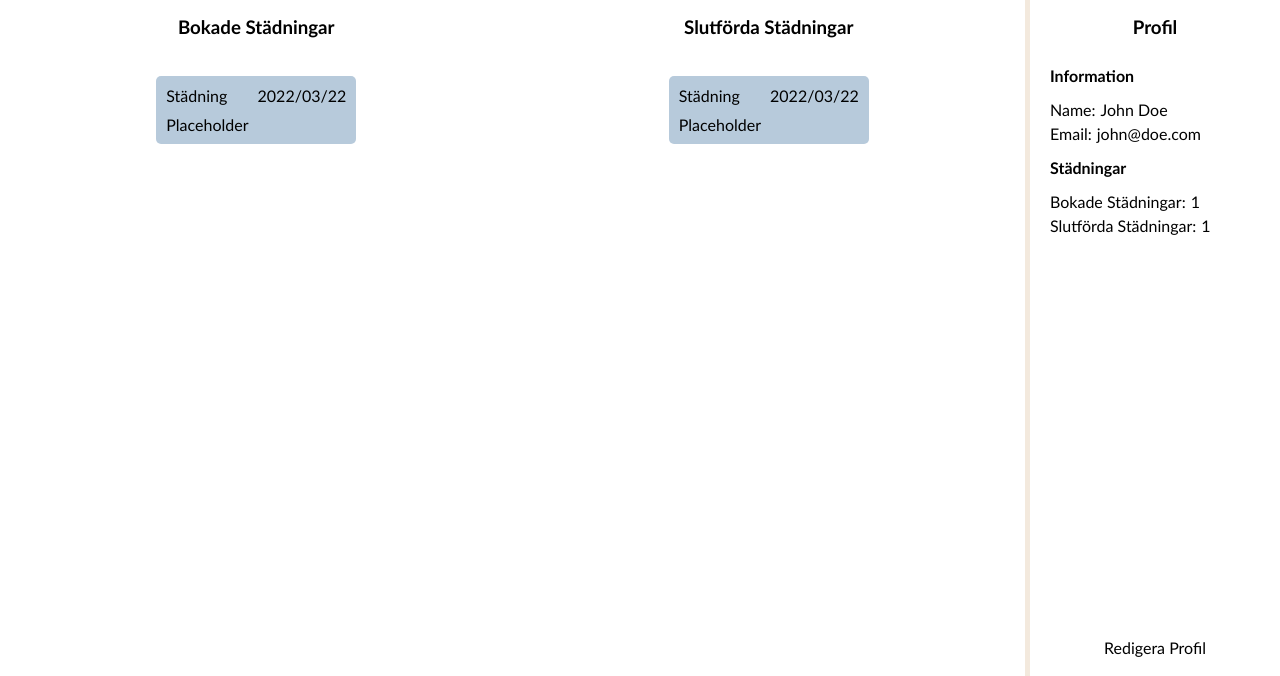
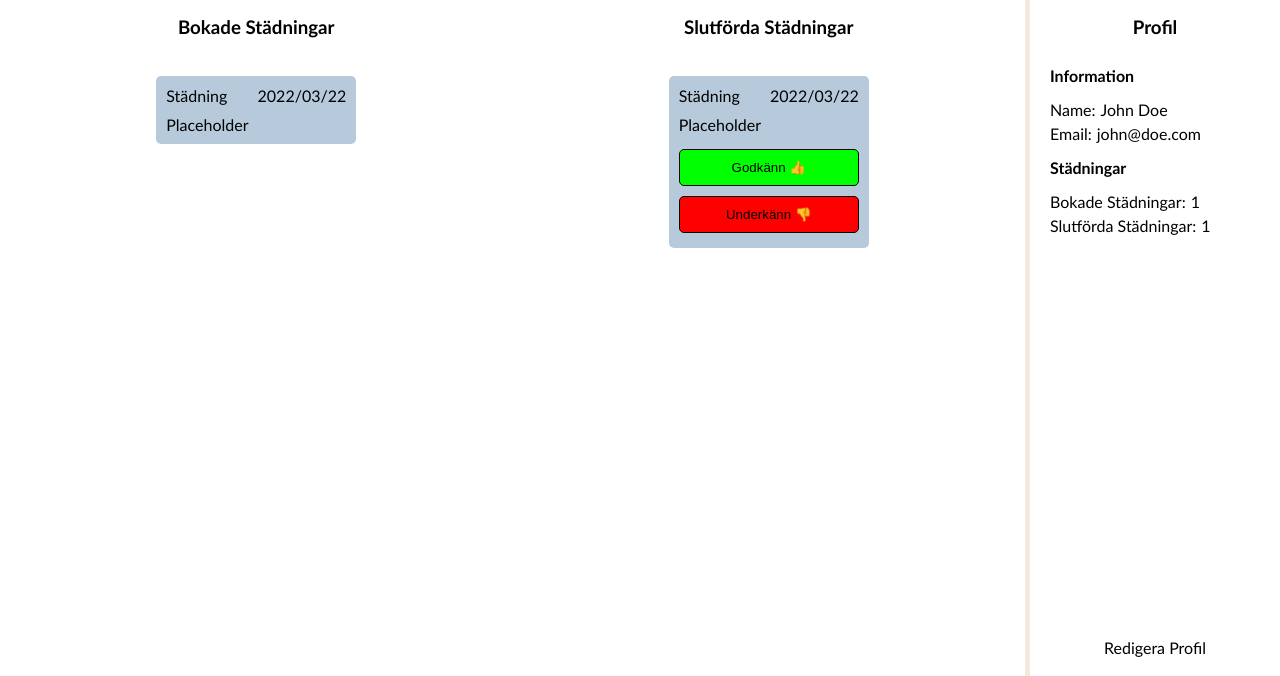
Before and after one commit to elilyx10/Case-StadaFint-Grupp10, a website: page src/profile.html in a window 1280 px wide. Shown: the part 124-800 px from the top of the page. Drawn offline with nearby package versions, Linux system fonts and the light colour scheme; files that its build step writes are made by us from their sources.

Commit message:
added accept and deny buttons to finished cleaning

```diff
--- a/src/profile.html
+++ b/src/profile.html
@@ -64,6 +64,10 @@
               <div class="completed-cleaning__container__item__lower">
                 <p>Placeholder</p>
               </div>
+              <div class="accept-deny-container">
+                <button class="accept-btn btn">Godkänn 👍</button>
+                <button class="deny-btn btn">Underkänn 👎</button>
+            </div>
             </div>
             <!-- Slut Enskilt "kort" -->
           </div>
--- a/src/scss/pages/_profile.scss
+++ b/src/scss/pages/_profile.scss
@@ -89,3 +89,37 @@
     }
   }
 }
+.accept-deny-container {
+  width: 100%;
+  display: flex;
+  flex-direction: column;
+  align-items: center;
+  justify-content: center;
+  .btn {
+    width: 100%;
+    padding: 10px;
+    margin: 5px 0;
+    border-radius: 5px;
+    border: 1px solid black;
+    font-weight: 300;
+    transition: all 0.2s ease-in-out;
+    text-align: center;
+  }
+  .accept-btn {
+    background-color: rgb(0, 255, 0);
+  }
+  .accept-btn:hover {
+    background-color: rgb(0, 204, 0);
+    transform: scale(1.05);
+
+    font-weight: 700;
+  }
+  .deny-btn {
+    background-color: red;
+  }
+  .deny-btn:hover {
+    background-color: rgb(214, 3, 3);
+    transform: scale(1.05);
+    font-weight: 700;
+  }
+}
```
